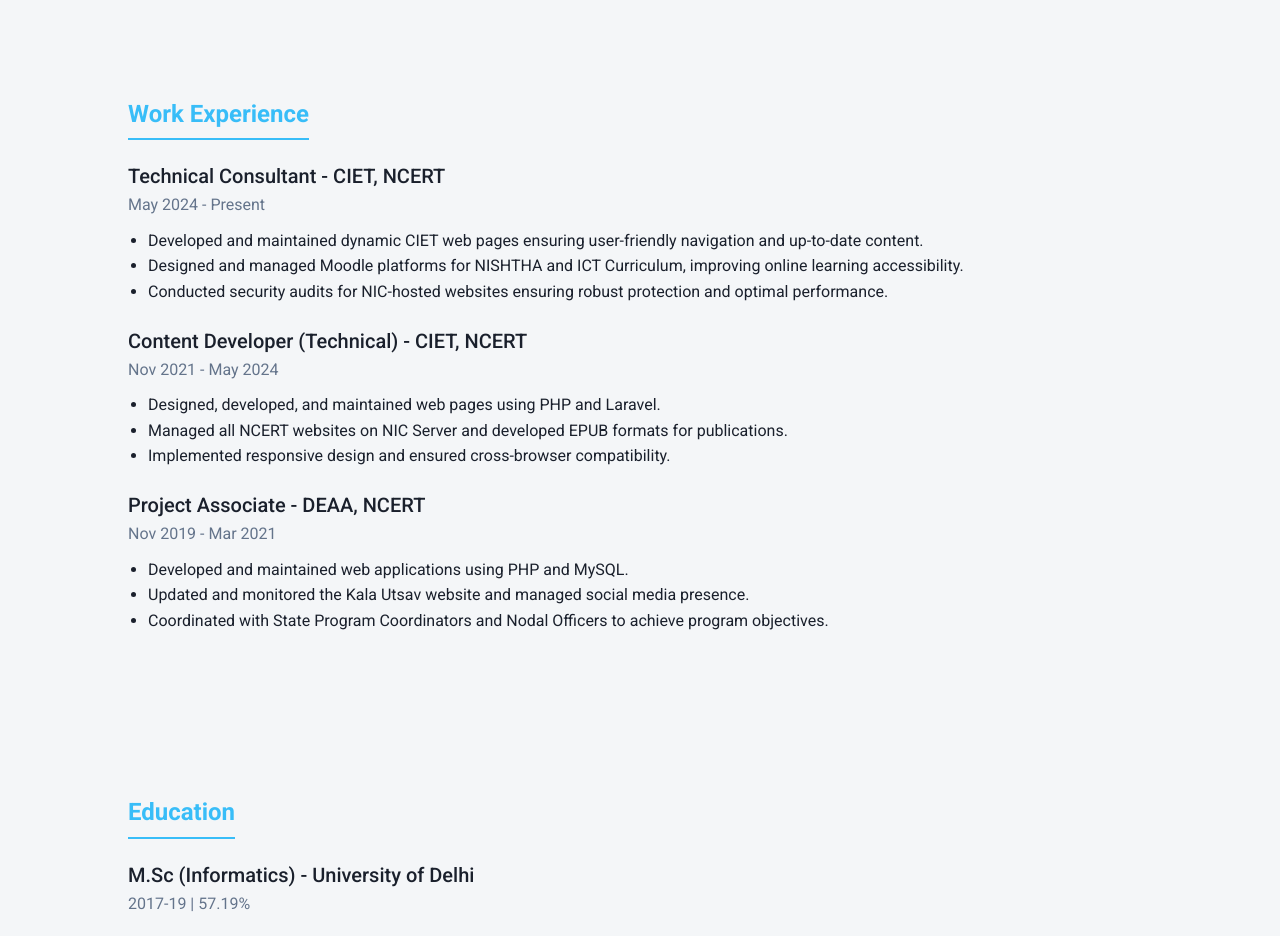
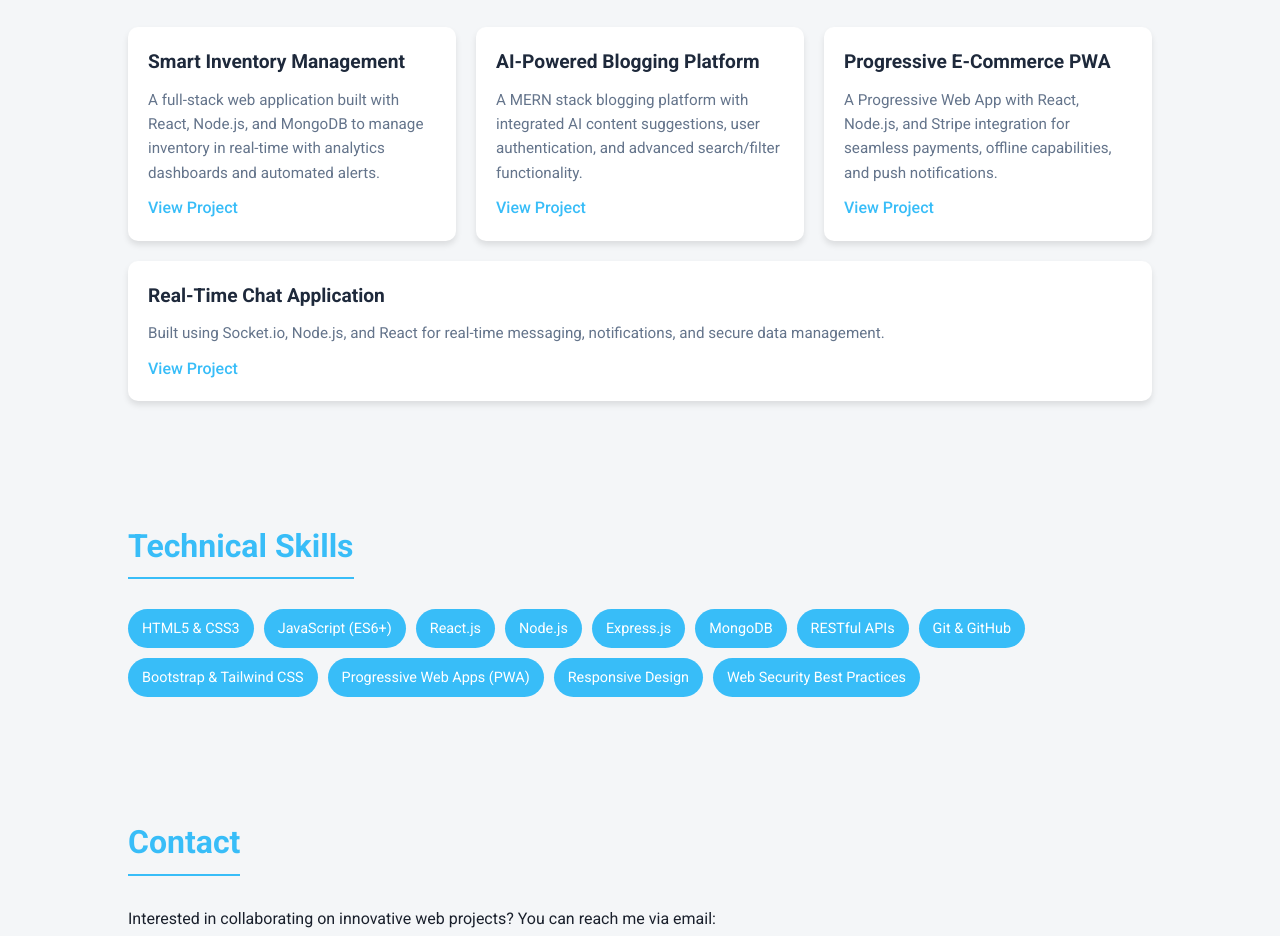
Before and after one commit to deepakciet162-cloud/portfolio, a plain HTML site: page index.html in a window 1280 px wide. Shown: the part 372-1308 px from the top of the page. Drawn offline with Linux system fonts and the light colour scheme.

Commit message:
third commit

```diff
--- a/index.html
+++ b/index.html
@@ -3,206 +3,98 @@
 <head>
 <meta charset="UTF-8">
 <meta name="viewport" content="width=device-width, initial-scale=1.0">
-<title>Deepak Kumar - Technical Consultant</title>
-<meta name="description" content="Deepak Kumar, Technical Consultant, Web Development professional with 5+ years experience in PHP, Laravel, MERN stack, and Moodle development. Based in New Delhi, India.">
-<meta name="keywords" content="Deepak Kumar, Technical Consultant, Web Developer, PHP, Laravel, MERN stack, Moodle, Web Development, Resume, Portfolio">
+<title>Deepak Kumar - Full Stack Developer</title>
+<meta name="description" content="Deepak Kumar - Full Stack Developer. Expert in React, Node.js, MERN stack, API development, and modern web technologies. Portfolio showcasing complex, future-ready projects.">
+<meta name="keywords" content="Deepak Kumar, Web Developer, Full Stack, React, Node.js, MERN, JavaScript, Portfolio, Developer Resume, Projects">
 <meta name="author" content="Deepak Kumar">
-<link rel="canonical" href="https://yourusername.github.io/portfolio/">
 
 <!-- Open Graph / Social Sharing -->
-<meta property="og:title" content="Deepak Kumar - Technical Consultant">
-<meta property="og:description" content="Technical Consultant with 5+ years experience in Web Development, MERN stack, Moodle, and PHP.">
+<meta property="og:title" content="Deepak Kumar - Full Stack Developer">
+<meta property="og:description" content="Portfolio of Deepak Kumar, Full Stack Developer, showcasing modern and complex web projects using React, Node.js, and MERN stack.">
 <meta property="og:type" content="website">
-<meta property="og:url" content="https://yourusername.github.io/portfolio/">
+<meta property="og:url" content="https://deepakciet162-cloud.github.io/portfolio/">
 
 <!-- Twitter Card -->
 <meta name="twitter:card" content="summary">
-<meta name="twitter:title" content="Deepak Kumar - Technical Consultant">
-<meta name="twitter:description" content="Technical Consultant with expertise in Web Development, PHP, Laravel, and MERN stack.">
+<meta name="twitter:title" content="Deepak Kumar - Full Stack Developer">
+<meta name="twitter:description" content="Portfolio showcasing complex, scalable, and future-ready web projects using modern web technologies.">
 
 <!-- Google Fonts -->
 <link href="https://fonts.googleapis.com/css2?family=Roboto:wght@300;400;500;700&display=swap" rel="stylesheet">
 
 <style>
-/* Basic Reset */
-* {
-    margin: 0;
-    padding: 0;
-    box-sizing: border-box;
-}
-
-body {
-    font-family: 'Roboto', sans-serif;
-    line-height: 1.6;
-    background-color: #f4f6f8;
-    color: #1a202c;
-}
+/* Reset & Base */
+* { margin:0; padding:0; box-sizing:border-box; }
+body { font-family:'Roboto', sans-serif; line-height:1.6; background:#f4f6f8; color:#1a202c; }
 
 /* Header */
-header {
-    background-color: #1e293b;
-    color: #fff;
-    padding: 20px 10%;
-    text-align: center;
-}
+header { background:#1e293b; color:#fff; padding:40px 10%; text-align:center; }
+header h1 { font-size:3rem; margin-bottom:10px; }
+header h2 { font-size:1.5rem; font-weight:400; color:#38bdf8; }
 
-header h1 {
-    font-size: 36px;
-    margin-bottom: 5px;
-}
+/* Nav */
+nav { display:flex; justify-content:center; gap:20px; margin-top:20px; }
+nav a { color:#38bdf8; text-decoration:none; font-weight:500; transition:0.3s; }
+nav a:hover { color:#fff; }
 
-header h2 {
-    font-size: 20px;
-    font-weight: 400;
-    color: #38bdf8;
-}
+/* Sections */
+section { padding:60px 10%; }
+section h3 { color:#38bdf8; font-size:2rem; margin-bottom:30px; border-bottom:2px solid #38bdf8; display:inline-block; padding-bottom:5px; }
 
-/* Contact Info */
-header p {
-    margin-top: 10px;
-    font-size: 16px;
-}
+/* Projects */
+.projects { display:flex; flex-wrap:wrap; gap:20px; }
+.project-card { background:#fff; padding:20px; border-radius:10px; flex:1 1 300px; box-shadow:0 4px 6px rgba(0,0,0,0.1); transition:0.3s; }
+.project-card:hover { transform:translateY(-5px); box-shadow:0 10px 15px rgba(0,0,0,0.2); }
+.project-card h4 { font-size:1.2rem; margin-bottom:10px; color:#1e293b; }
+.project-card p { font-size:0.95rem; color:#64748b; margin-bottom:10px; }
+.project-card a { color:#38bdf8; font-weight:500; text-decoration:none; }
+.project-card a:hover { text-decoration:underline; }
 
-/* Section Styles */
-section {
-    padding: 60px 10%;
-}
-
-section h3 {
-    color: #38bdf8;
-    font-size: 24px;
-    margin-bottom: 20px;
-    border-bottom: 2px solid #38bdf8;
-    display: inline-block;
-    padding-bottom: 5px;
-}
-
-/* Work Experience & Education */
-.experience, .education, .skills {
-    margin-bottom: 40px;
-}
-
-.job, .edu-item, .skill-item {
-    margin-bottom: 20px;
-}
-
-.job h4, .edu-item h4 {
-    font-size: 20px;
-    font-weight: 500;
-}
-
-.job span, .edu-item span {
-    font-weight: 400;
-    color: #64748b;
-}
-
-.job ul, .edu-item ul, .skill-item ul {
-    list-style-type: disc;
-    margin-left: 20px;
-    margin-top: 10px;
-}
-
-/* Skills Section */
-.skills ul {
-    display: flex;
-    flex-wrap: wrap;
-    gap: 10px;
-}
-
-.skills li {
-    background-color: #38bdf8;
-    color: #fff;
-    padding: 6px 12px;
-    border-radius: 20px;
-    font-size: 14px;
-}
+/* Skills */
+.skills ul { display:flex; flex-wrap:wrap; gap:10px; list-style:none; }
+.skills li { background:#38bdf8; color:#fff; padding:8px 14px; border-radius:20px; font-size:0.9rem; }
 
 /* Footer */
-footer {
-    background-color: #1e293b;
-    color: #fff;
-    text-align: center;
-    padding: 20px 10%;
-}
+footer { background:#1e293b; color:#fff; text-align:center; padding:20px 10%; }
 
 /* Responsive */
-@media(max-width: 768px){
-    section {
-        padding: 40px 5%;
-    }
-    header h1 {
-        font-size: 28px;
-    }
-    header h2 {
-        font-size: 18px;
-    }
-}
+@media(max-width:768px){ section{padding:40px 5%;} header h1{font-size:2.2rem;} header h2{font-size:1.2rem;} nav{flex-direction:column;} }
 </style>
 </head>
 <body>
 
 <header>
   <h1>Deepak Kumar</h1>
-    <h2>Technical Consultant</h2>
-    <p>Email: <a href="mailto:deepak.ciet161@gmail.com" style="color:#38bdf8;">deepak.ciet161@gmail.com</a> | Contact No.: 8802744941 | R.K. Puram, New Delhi, 110022</p>
+  <h2>Full Stack Developer</h2>
+  <nav>
+    <a href="#projects">Projects</a>
+    <a href="#skills">Skills</a>
+    <a href="#contact">Contact</a>
+  </nav>
 </header>
 
-<section id="summary">
-    <h3>Professional Summary</h3>
-    <p>A proactive and result-driven Web Development professional with 5+ years of experience seeking to use my expertise in developing scalable, high-performance web applications. Passionate about creating innovative and user-friendly solutions that meet business needs.</p>
-</section>
-
-<section id="experience">
-    <h3>Work Experience</h3>
-    <div class="experience">
-        <div class="job">
-            <h4>Technical Consultant - CIET, NCERT</h4>
-            <span>May 2024 - Present</span>
-            <ul>
-                <li>Developed and maintained dynamic CIET web pages ensuring user-friendly navigation and up-to-date content.</li>
-                <li>Designed and managed Moodle platforms for NISHTHA and ICT Curriculum, improving online learning accessibility.</li>
-                <li>Conducted security audits for NIC-hosted websites ensuring robust protection and optimal performance.</li>
-            </ul>
+<section id="projects">
+  <h3>Featured Projects</h3>
+  <div class="projects">
+    <div class="project-card">
+      <h4>Smart Inventory Management</h4>
+      <p>A full-stack web application built with React, Node.js, and MongoDB to manage inventory in real-time with analytics dashboards and automated alerts.</p>
+      <a href="#">View Project</a>
     </div>
-        <div class="job">
-            <h4>Content Developer (Technical) - CIET, NCERT</h4>
-            <span>Nov 2021 - May 2024</span>
-            <ul>
-                <li>Designed, developed, and maintained web pages using PHP and Laravel.</li>
-                <li>Managed all NCERT websites on NIC Server and developed EPUB formats for publications.</li>
-                <li>Implemented responsive design and ensured cross-browser compatibility.</li>
-            </ul>
+    <div class="project-card">
+      <h4>AI-Powered Blogging Platform</h4>
+      <p>A MERN stack blogging platform with integrated AI content suggestions, user authentication, and advanced search/filter functionality.</p>
+      <a href="#">View Project</a>
     </div>
-        <div class="job">
-            <h4>Project Associate - DEAA, NCERT</h4>
-            <span>Nov 2019 - Mar 2021</span>
-            <ul>
-                <li>Developed and maintained web applications using PHP and MySQL.</li>
-                <li>Updated and monitored the Kala Utsav website and managed social media presence.</li>
-                <li>Coordinated with State Program Coordinators and Nodal Officers to achieve program objectives.</li>
-            </ul>
+    <div class="project-card">
+      <h4>Progressive E-Commerce PWA</h4>
+      <p>A Progressive Web App with React, Node.js, and Stripe integration for seamless payments, offline capabilities, and push notifications.</p>
+      <a href="#">View Project</a>
     </div>
-    </div>
-</section>
-
-<section id="education">
-    <h3>Education</h3>
-    <div class="education">
-        <div class="edu-item">
-            <h4>M.Sc (Informatics) - University of Delhi</h4>
-            <span>2017-19 | 57.19%</span>
-        </div>
-        <div class="edu-item">
-            <h4>B.Sc (Mathematics & Physics) - University of Delhi</h4>
-            <span>2012-15 | 61.01%</span>
-        </div>
-        <div class="edu-item">
-            <h4>Intermediate (12th) - Jose Marti Sarvodaya Vidyalaya, New Delhi (CBSE)</h4>
-            <span>2012 | 57.08%</span>
-        </div>
-        <div class="edu-item">
-            <h4>High School (10th) - Sarvodaya Vidyalaya, New Delhi (CBSE)</h4>
-            <span>2010 | 64.44%</span>
+    <div class="project-card">
+      <h4>Real-Time Chat Application</h4>
+      <p>Built using Socket.io, Node.js, and React for real-time messaging, notifications, and secure data management.</p>
+      <a href="#">View Project</a>
     </div>
   </div>
 </section>
@@ -211,25 +103,30 @@ footer {
   <h3>Technical Skills</h3>
   <div class="skills">
     <ul>
-            <li>PHP</li>
-            <li>HTML</li>
-            <li>CSS</li>
-            <li>JavaScript</li>
-            <li>Bootstrap</li>
-            <li>MySQL</li>
-            <li>MERN Stack</li>
+      <li>HTML5 & CSS3</li>
+      <li>JavaScript (ES6+)</li>
       <li>React.js</li>
       <li>Node.js</li>
       <li>Express.js</li>
-            <li>RESTful API</li>
-            <li>Git</li>
-            <li>Moodle Development</li>
+      <li>MongoDB</li>
+      <li>RESTful APIs</li>
+      <li>Git & GitHub</li>
+      <li>Bootstrap & Tailwind CSS</li>
+      <li>Progressive Web Apps (PWA)</li>
+      <li>Responsive Design</li>
+      <li>Web Security Best Practices</li>
     </ul>
   </div>
 </section>
 
+<section id="contact">
+  <h3>Contact</h3>
+  <p>Interested in collaborating on innovative web projects? You can reach me via email:</p>
+  <p><a href="mailto:example@domain.com" style="color:#38bdf8;">example@domain.com</a></p>
+</section>
+
 <footer>
-    <p>&copy; 2026 Deepak Kumar | Web Development & Technical Consulting | <a href="mailto:deepak.ciet161@gmail.com" style="color:#38bdf8;">Contact Me</a></p>
+  <p>&copy; 2026 Deepak Kumar | Full Stack Developer | <a href="mailto:example@domain.com" style="color:#38bdf8;">Contact Me</a></p>
 </footer>
 
 </body>
```
Lines whose indentation alone changed are shown as unchanged.
